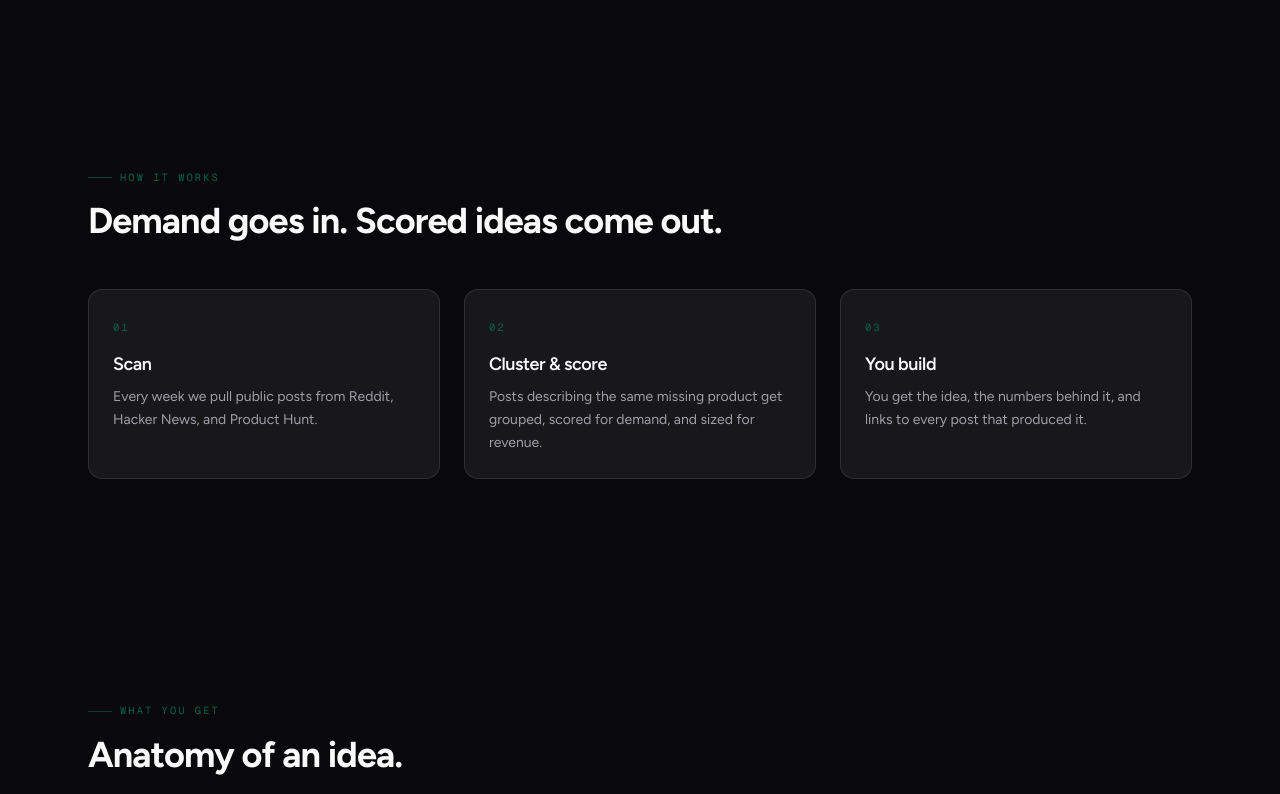
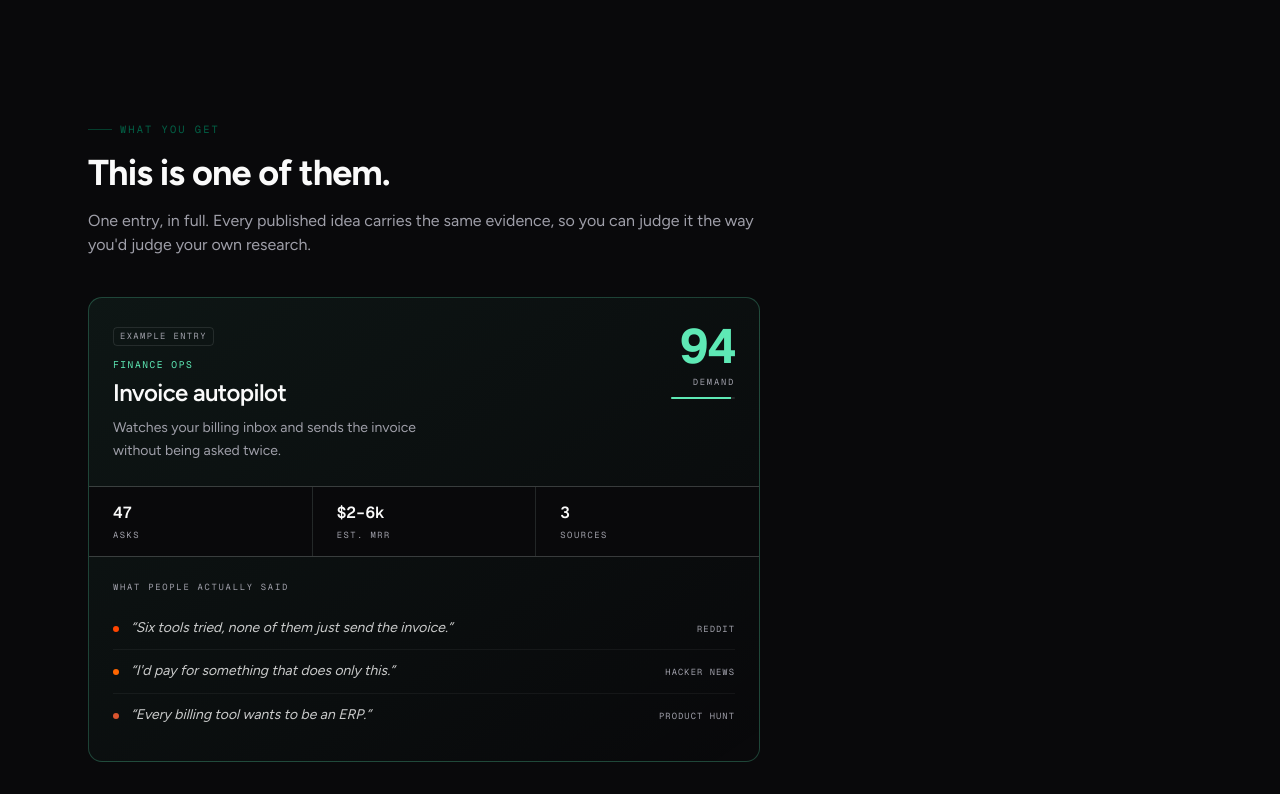
Before and after one commit to gabrielccarvalho/nextbigidea, a Next.js app in the folder apps/web/: page / in a window 1280 px wide. Shown: the part 1120-1914 px from the top of the page. Built offline with nearby package versions, Linux system fonts and the light colour scheme; no server answers; the database is empty.

Commit message:
feat(web): add specimen card and section

```diff
--- a/apps/web/app/page.tsx
+++ b/apps/web/app/page.tsx
@@ -2,6 +2,7 @@ import { SiteHeader } from "@/components/site-header";
 import { SiteFooter } from "@/components/site-footer";
 import { Hero } from "@/components/sections/hero";
 import { ProofBar } from "@/components/sections/proof-bar";
+import { Specimen } from "@/components/sections/specimen";
 import { HowItWorks } from "@/components/sections/how-it-works";
 import { Anatomy } from "@/components/sections/anatomy";
 import { WhyEvidence } from "@/components/sections/why-evidence";
@@ -16,6 +17,7 @@ export default function Home() {
       <main>
         <Hero />
         <ProofBar />
+        <Specimen />
         <HowItWorks />
         <Anatomy />
         <WhyEvidence />
--- /dev/null
+++ b/apps/web/components/sections/specimen.tsx
@@ -0,0 +1,18 @@
+import { Section, SectionHeading } from "@/components/section";
+import { SpecimenCard } from "@/components/specimen-card";
+import { SPECIMEN } from "@/lib/content";
+
+export function Specimen() {
+  return (
+    <Section id="specimen" density="tight">
+      <SectionHeading
+        eyebrow={SPECIMEN.eyebrow}
+        title={SPECIMEN.sectionTitle}
+        intro={SPECIMEN.intro}
+      />
+      <div className="mt-10 max-w-2xl">
+        <SpecimenCard />
+      </div>
+    </Section>
+  );
+}
--- /dev/null
+++ b/apps/web/components/specimen-card.tsx
@@ -0,0 +1,98 @@
+import { cn } from "@workspace/ui/lib/utils";
+import { SOURCES, SPECIMEN } from "@/lib/content";
+
+// Must stay in sync with DISSECTION.steps[].key in lib/content.ts.
+export type SpecimenRegion = "score" | "numbers" | "receipts" | "catch" | null;
+
+const SOURCE_COLOR = new Map(SOURCES.map((s) => [s.name, s.color]));
+
+// Dimming the inactive regions rather than brightening the active one keeps the
+// card readable when nothing is highlighted (mobile, reduced motion, no JS).
+function region(active: SpecimenRegion, self: SpecimenRegion) {
+  return cn("transition-opacity duration-500", active && active !== self && "opacity-40");
+}
+
+export function SpecimenCard({ highlight = null }: { highlight?: SpecimenRegion }) {
+  const { idea, labels, exampleTag, evidenceHeading } = SPECIMEN;
+
+  return (
+    <article className="overflow-hidden rounded-xl border border-chart-1/25 bg-gradient-to-br from-chart-1/[0.06] to-transparent">
+      <div className="flex items-start justify-between gap-6 p-6">
+        <div>
+          <span className="inline-block rounded border border-border px-1.5 py-0.5 font-mono text-[0.55rem] uppercase tracking-[0.16em] text-muted-foreground">
+            {exampleTag}
+          </span>
+          <div className="mt-3 font-mono text-[0.6rem] uppercase tracking-[0.16em] text-chart-1">
+            {idea.niche}
+          </div>
+          <h3 className="mt-1 text-xl font-semibold tracking-tight sm:text-2xl">{idea.title}</h3>
+          <p className="mt-2 max-w-xs text-sm leading-relaxed text-muted-foreground">
+            {idea.oneLiner}
+          </p>
+        </div>
+
+        <div className={cn("shrink-0 text-right", region(highlight, "score"))}>
+          <div className="font-mono text-4xl font-bold leading-none tracking-tight text-chart-1 tabular-nums sm:text-5xl">
+            {idea.demandScore}
+          </div>
+          <div className="mt-1.5 font-mono text-[0.55rem] uppercase tracking-[0.2em] text-muted-foreground">
+            {labels.score}
+          </div>
+          <div className="mt-2 h-0.5 w-16 overflow-hidden rounded-full bg-border">
+            <div className="h-full bg-chart-1" style={{ width: `${idea.demandScore}%` }} />
+          </div>
+        </div>
+      </div>
+
+      <dl
+        className={cn(
+          "grid grid-cols-3 gap-px border-y border-border bg-border",
+          region(highlight, "numbers"),
+        )}
+      >
+        {[
+          { v: idea.asks, l: labels.asks },
+          { v: idea.mrrRange, l: labels.mrr },
+          { v: SOURCES.length, l: labels.sources },
+        ].map((cell) => (
+          <div key={cell.l} className="bg-background px-4 py-3.5 sm:px-6">
+            <dt className="sr-only">{cell.l}</dt>
+            <dd>
+              <span className="block font-mono text-base font-semibold tabular-nums">{cell.v}</span>
+              <span className="mt-1 block font-mono text-[0.55rem] uppercase tracking-[0.17em] text-muted-foreground">
+                {cell.l}
+              </span>
+            </dd>
+          </div>
+        ))}
+      </dl>
+
+      <div className={cn("p-6", region(highlight, "receipts"))}>
+        <h4 className="font-mono text-[0.55rem] uppercase tracking-[0.2em] text-muted-foreground">
+          {evidenceHeading}
+        </h4>
+        <ul className="mt-3">
+          {/* Plain text, never links — see the content-integrity constraint. */}
+          {idea.evidence.map((row) => (
+            <li
+              key={row.quote}
+              className="flex items-baseline gap-3 border-b border-border/50 py-2.5 last:border-b-0"
+            >
+              <span
+                aria-hidden
+                className="size-1.5 shrink-0 rounded-full"
+                style={{ backgroundColor: SOURCE_COLOR.get(row.source) }}
+              />
+              <span className="text-sm italic leading-relaxed text-foreground/80">
+                &ldquo;{row.quote}&rdquo;
+              </span>
+              <span className="ml-auto shrink-0 font-mono text-[0.55rem] uppercase tracking-[0.12em] text-muted-foreground">
+                {row.source}
+              </span>
+            </li>
+          ))}
+        </ul>
+      </div>
+    </article>
+  );
+}
```
